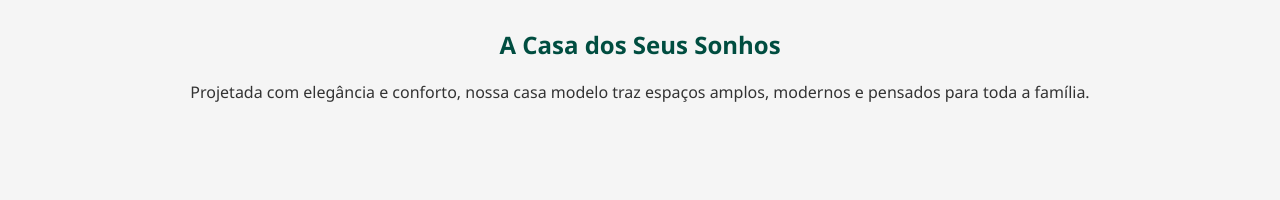
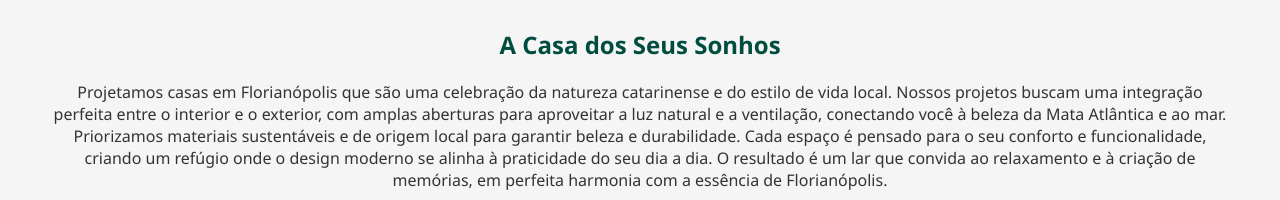
Before and after one commit to PdrGold/sitecasa, a plain HTML site: page index.html in a window 1280 px wide. Shown: the part 584-784 px from the top of the page. Drawn offline with Linux system fonts and the light colour scheme.

Commit message:
Update index.html

```diff
--- a/index.html
+++ b/index.html
@@ -126,7 +126,10 @@
     <!-- Seção Casa -->
     <section class="section" id="casa">
         <h2>A Casa dos Seus Sonhos</h2>
-        <p>Projetada com elegância e conforto, nossa casa modelo traz espaços amplos, modernos e pensados para toda a família.</p>
+        <p>Projetamos casas em Florianópolis que são uma celebração da natureza catarinense e do estilo de vida local. Nossos projetos buscam uma integração perfeita entre o interior e o exterior, com amplas aberturas para aproveitar
+			a luz natural e a ventilação, conectando você à beleza da Mata Atlântica e ao mar. Priorizamos materiais sustentáveis e de origem local para garantir beleza e durabilidade.
+			Cada espaço é pensado para o seu conforto e funcionalidade, criando um refúgio onde o design moderno se alinha à praticidade do seu dia a dia. O resultado é um lar que convida ao
+			relaxamento e à criação de memórias, em perfeita harmonia com a essência de Florianópolis.</p>
     </section>
 
     <!-- Galeria -->
```
